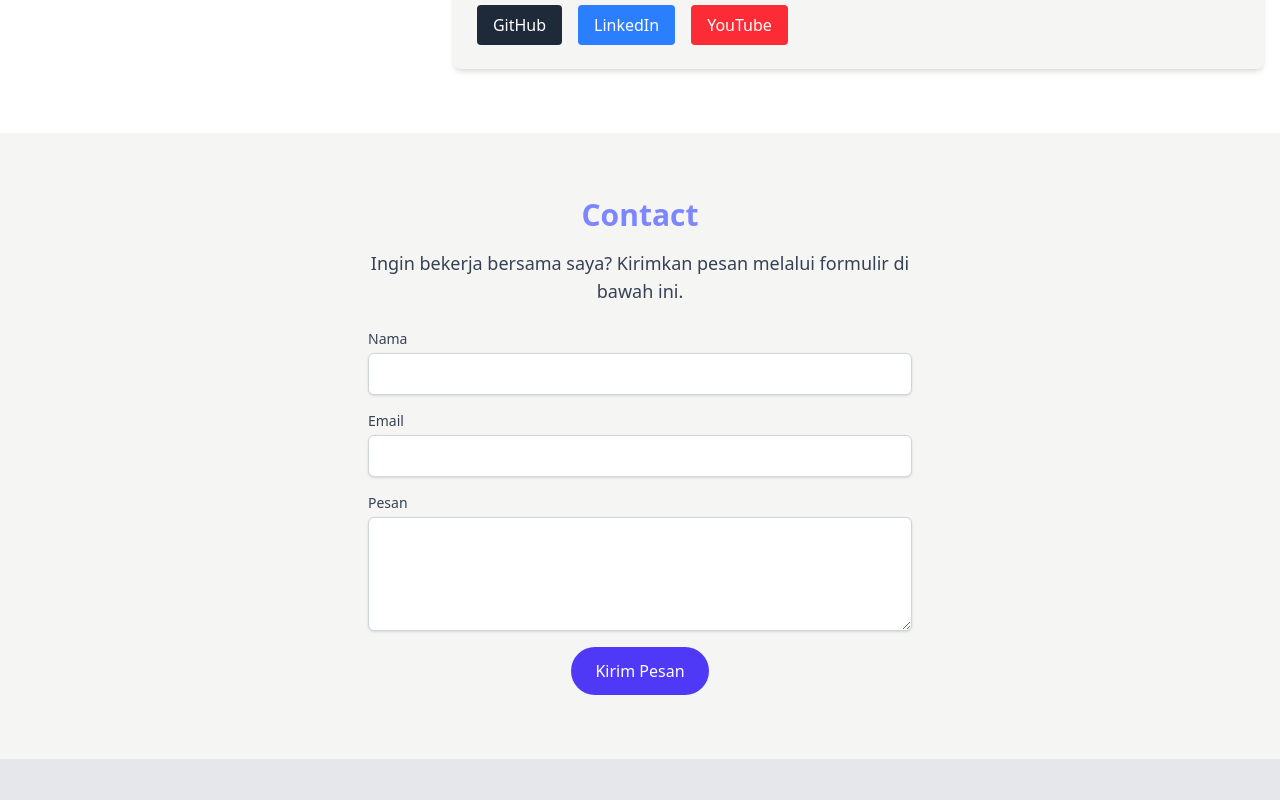
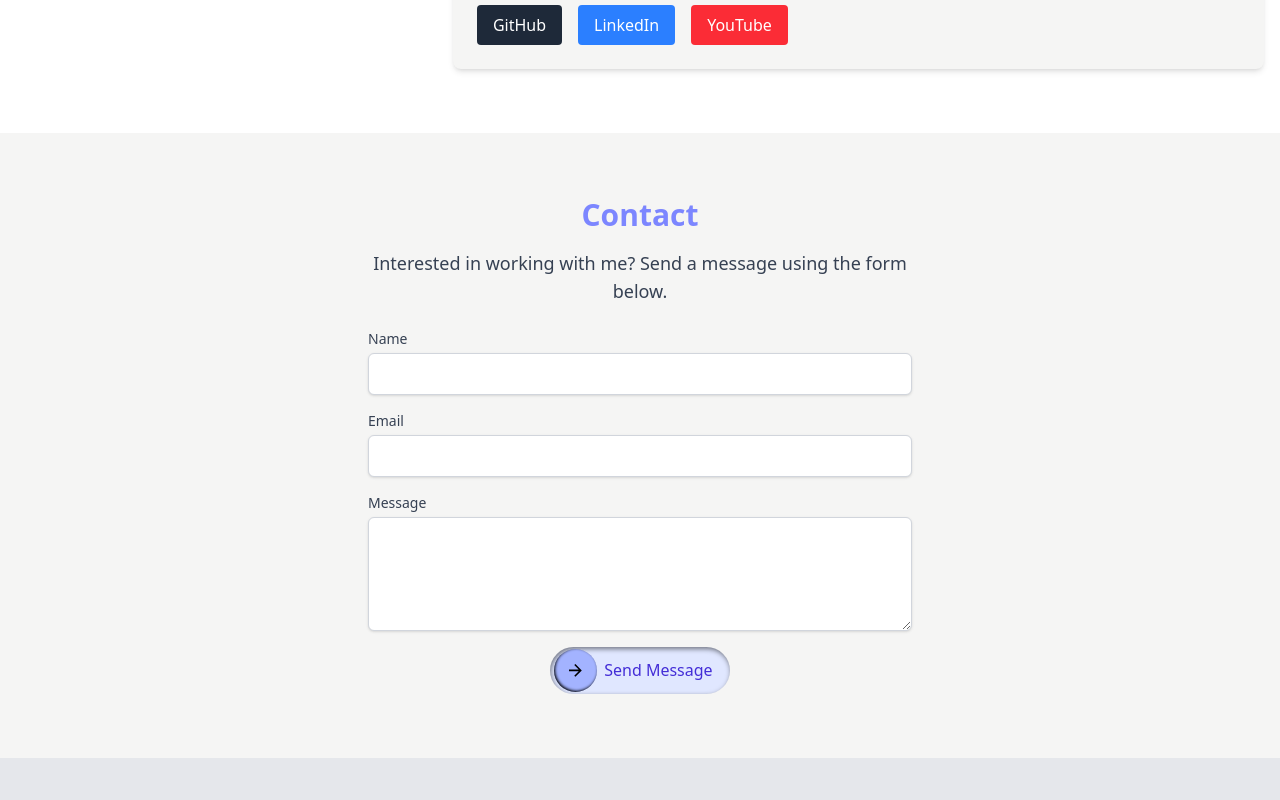
Before and after one commit to adrianKiv/Portofolio_web, a React (Vite) app: page / in a window 1280 px wide. Shown: the part 2820-3620 px from the top of the page. Built offline with nearby package versions, Linux system fonts and the light colour scheme.

Commit message:
contact us done

```diff
--- a/package.json
+++ b/package.json
@@ -11,6 +11,7 @@
   },
   "dependencies": {
     "@tailwindcss/vite": "^4.1.4",
+    "emailjs-com": "^3.2.0",
     "react": "^19.0.0",
     "react-dom": "^19.0.0",
     "react-icons": "^5.5.0",
--- a/src/App.jsx
+++ b/src/App.jsx
@@ -23,6 +23,7 @@ import GBRvite from "/vite.svg";
 
 import Experience from "./partials/Experience.jsx";
 import Project from "./partials/Project.jsx";
+import Contact from "./partials/Contact.jsx";
 
 const techs = [
   { name: "HTML", image: GBRhtml },
@@ -208,69 +209,8 @@ function App() {
       <Project />
 
       {/* Contact Section */}
-      <section id="contact" className="py-16 bg-stone-100 dark:bg-gray-800">
-        <div className="container mx-auto text-center px-4 max-w-xl">
-          <h2 className="text-3xl font-semibold mb-4 text-indigo-400 dark:text-indigo-200">
-            Contact
-          </h2>
-          <p className="text-lg text-gray-700 dark:text-gray-300 mb-6">
-            Ingin bekerja bersama saya? Kirimkan pesan melalui formulir di bawah
-            ini.
-          </p>
 
-          <form
-            action="mailto:adrianmulianto@gmail.com"
-            method="POST"
-            encType="text/plain"
-            className="space-y-4 text-left"
-          >
-            <div>
-              <label className="block text-sm font-medium text-gray-700 dark:text-gray-300">
-                Nama
-              </label>
-              <input
-                type="text"
-                name="name"
-                required
-                className="mt-1 block w-full border border-gray-300 dark:border-gray-600 bg-white dark:bg-gray-700 text-gray-900 dark:text-white rounded-md shadow-sm px-4 py-2 focus:ring-indigo-500 focus:border-indigo-500"
-              />
-            </div>
-
-            <div>
-              <label className="block text-sm font-medium text-gray-700 dark:text-gray-300">
-                Email
-              </label>
-              <input
-                type="email"
-                name="email"
-                required
-                className="mt-1 block w-full border border-gray-300 dark:border-gray-600 bg-white dark:bg-gray-700 text-gray-900 dark:text-white rounded-md shadow-sm px-4 py-2 focus:ring-indigo-500 focus:border-indigo-500"
-              />
-            </div>
-
-            <div>
-              <label className="block text-sm font-medium text-gray-700 dark:text-gray-300">
-                Pesan
-              </label>
-              <textarea
-                name="message"
-                rows="4"
-                required
-                className="mt-1 block w-full border border-gray-300 dark:border-gray-600 bg-white dark:bg-gray-700 text-gray-900 dark:text-white rounded-md shadow-sm px-4 py-2 focus:ring-indigo-500 focus:border-indigo-500"
-              ></textarea>
-            </div>
-
-            <div className="text-center">
-              <button
-                type="submit"
-                className="bg-indigo-600 hover:bg-indigo-700 text-white px-6 py-3 rounded-full transition-colors"
-              >
-                Kirim Pesan
-              </button>
-            </div>
-          </form>
-        </div>
-      </section>
+      <Contact />
     </div>
   );
 }
--- /dev/null
+++ b/src/partials/Contact.jsx
@@ -0,0 +1,110 @@
+import emailjs from "emailjs-com";
+
+export default function Contact() {
+  const sendEmail = (e) => {
+    e.preventDefault();
+
+    emailjs
+      .sendForm(
+        "service_2wxiroc",
+        "template_grhubn9",
+        e.target,
+        "yLfGyJRmr2cjFmQeU" // atau public key dari EmailJS
+      )
+      .then(() => {
+        alert("Pesan berhasil dikirim!");
+      })
+      .catch((err) => {
+        console.error("Gagal mengirim:", err);
+        alert("Gagal mengirim pesan.");
+      });
+
+    e.target.reset(); // reset form
+  };
+
+  return (
+    <section id="contact" className="py-16 bg-stone-100 dark:bg-gray-800">
+      <div className="container mx-auto text-center px-4 max-w-xl">
+        <h2 className="text-3xl font-semibold mb-4 text-indigo-400 dark:text-indigo-200">
+          Contact
+        </h2>
+        <p className="text-lg text-gray-700 dark:text-gray-300 mb-6">
+          Interested in working with me? Send a message using the form below.
+        </p>
+
+        <form
+          onSubmit={sendEmail}
+          method="POST"
+          encType="text/plain"
+          className="space-y-4 text-left"
+        >
+          <div>
+            <label className="block text-sm font-medium text-gray-700 dark:text-gray-300">
+              Name
+            </label>
+            <input
+              type="text"
+              name="name"
+              required
+              className="mt-1 block w-full border border-gray-300 dark:border-gray-600 bg-white dark:bg-gray-700 text-gray-900 dark:text-white rounded-md shadow-sm px-4 py-2 focus:ring-indigo-500 focus:border-indigo-500"
+            />
+          </div>
+
+          <div>
+            <label className="block text-sm font-medium text-gray-700 dark:text-gray-300">
+              Email
+            </label>
+            <input
+              type="email"
+              name="Email"
+              required
+              className="mt-1 block w-full border border-gray-300 dark:border-gray-600 bg-white dark:bg-gray-700 text-gray-900 dark:text-white rounded-md shadow-sm px-4 py-2 focus:ring-indigo-500 focus:border-indigo-500"
+            />
+          </div>
+
+          <div>
+            <label className="block text-sm font-medium text-gray-700 dark:text-gray-300">
+              Message
+            </label>
+            <textarea
+              name="message"
+              rows="4"
+              required
+              className="mt-1 block w-full border border-gray-300 dark:border-gray-600 bg-white dark:bg-gray-700 text-gray-900 dark:text-white rounded-md shadow-sm px-4 py-2 focus:ring-indigo-500 focus:border-indigo-500"
+            ></textarea>
+          </div>
+
+          <div className="flex justify-center">
+            <button
+              type="submit"
+              className="cursor-pointer relative bg-indigo-100 dark:bg-white/10 py-2 rounded-full min-w-[8.5rem] min-h-[2.92rem] group max-w-full flex items-center justify-start hover:bg-indigo-400 dark:hover:bg-indigo-600 transition-all duration-[0.8s] ease-[cubic-bezier(0.510,0.026,0.368,1.016)] shadow-[inset_1px_2px_5px_rgba(0,0,0,0.5)]"
+            >
+              <div className="absolute flex px-1 py-0.5 justify-start items-center inset-0">
+                <div className="w-[0%] group-hover:w-full transition-all duration-[1s] ease-[cubic-bezier(0.510,0.026,0.368,1.016)]"></div>
+                <div className="rounded-full shrink-0 flex justify-center items-center shadow-[inset_1px_-1px_3px_0_black] h-full aspect-square bg-indigo-300 dark:bg-indigo-600 transition-all duration-[1s] ease-[cubic-bezier(0.510,0.026,0.368,1.016)] group-hover:bg-black">
+                  <div className="size-[0.8rem] text-black dark:text-white group-hover:text-white group-hover:-rotate-30 transition-all duration-[2s] ease-[cubic-bezier(0.510,0.026,0.368,1.016)]">
+                    <svg
+                      xmlns="http://www.w3.org/2000/svg"
+                      fill="none"
+                      viewBox="0 0 16 16"
+                      height="100%"
+                      width="100%"
+                    >
+                      <path
+                        fill="currentColor"
+                        d="M12.175 9H0V7H12.175L6.575 1.4L8 0L16 8L8 16L6.575 14.6L12.175 9Z"
+                      ></path>
+                    </svg>
+                  </div>
+                </div>
+              </div>
+              <div className="pl-[3.4rem] pr-[1.1rem] group-hover:pl-[1.1rem] group-hover:pr-[3.4rem] transition-all duration-[1s] ease-[cubic-bezier(0.510,0.026,0.368,1.016)] text-indigo-700 dark:text-white group-hover:text-black">
+                Send Message
+              </div>
+            </button>
+          </div>
+        </form>
+      </div>
+    </section>
+  );
+}
--- a/src/partials/Project.jsx
+++ b/src/partials/Project.jsx
@@ -108,7 +108,7 @@ export default function Project() {
               {projects[selectedIndex].detail}
             </p>
             <p className="text-indigo-400 dark:text-gray-800">
-                More detail on below...
+                More detail about the project on below.
             </p>
             <div className="flex gap-4 mt-4">
             {projects[selectedIndex].github && (
```
Also changed, not shown: 1 other file (tests, documents, lock files or other folders).
